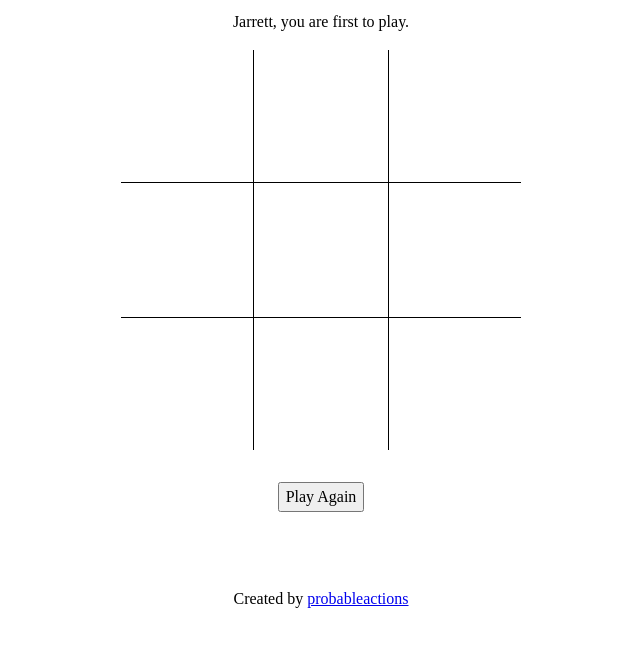
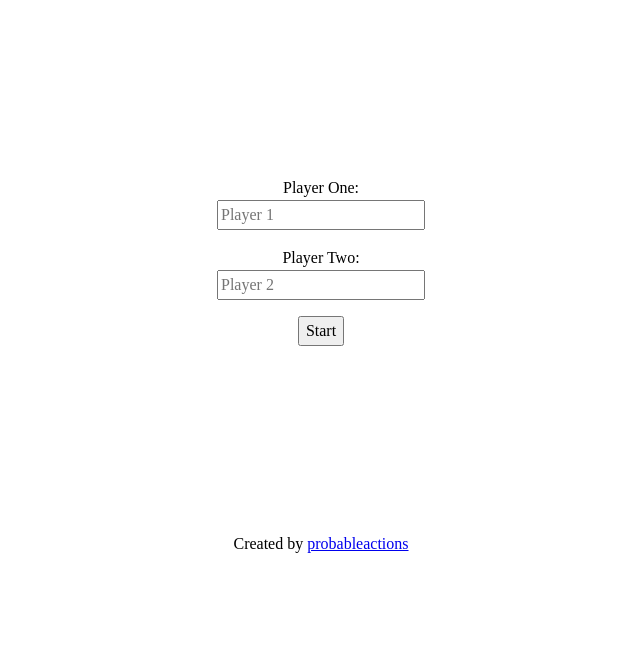
Before and after one commit to jlyon12/tic-tac-toe, a website: page index.html in a window 1280 px wide. Shown: the part 151-800 px from the top of the page, without its empty margins (319-959 px from the left). Drawn offline with Linux system fonts and the light colour scheme.

Commit message:
Add startGame screen
  Allow player names to be entered then generate game

```diff
--- a/index.html
+++ b/index.html
@@ -18,7 +18,18 @@
             <h1 class="title">Tic-Tac-Toe</h1>
         </header>
         <main class="main">
-            <section class="game">
+            <section class="initGame">
+                <div class="module" id="newGameModule">
+                    <form class="form" action="">
+                        <label for="playerOne" class="formControl">Player One:
+                            <input type="text" name="playerOne" id="playerOne" placeholder="Player 1"></label>
+                        <label for="playerTwo" class="formControl">Player Two:
+                            <input type="text" name="playerTwo" id="playerTwo" placeholder="Player 2"></label>
+                        <button type="submit" id="startGameBtn">Start</button>
+                    </form>
+                </div>
+            </section>
+            <section class="game hidden" id="game">
                 <p id="gameText"></p>
                 <div id="gameBoard" class="gameBoard">
                     <div class="cell" id="0"></div>
@@ -31,10 +42,9 @@
                     <div class="cell" id="7"></div>
                     <div class="cell" id="8"></div>
                 </div>
-            </section>
-            <section class="gameControls">
                 <button class=" button" id="resetBtn">Play Again</button>
             </section>
+
 
         </main>
         <footer class="footer">
--- a/main.js
+++ b/main.js
@@ -1,8 +1,8 @@
 // Player Factory
 const Player = (name, marker) => ({ name, marker });
 
-const playerA = Player("Jarrett", "X");
-const playerB = Player("Ben", "O");
+let playerA = Player("Player 1", "X");
+let playerB = Player("Player 2", "O");
 
 // gameBoard Object
 const gameBoard = (() => {
@@ -108,6 +108,11 @@ const gameLogic = (() => {
 
 // Update DOM using gameLogic
 const displayController = (() => {
+	const $playerOneName = document.getElementById("playerOne");
+	const $playerTwoName = document.getElementById("playerTwo");
+	const $startGameBtn = document.getElementById("startGameBtn");
+	const $newGameModule = document.getElementById("newGameModule");
+	const $game = document.getElementById("game");
 	const $cells = document.querySelectorAll(".cell");
 	const $gameText = document.querySelector("#gameText");
 	const $resetBtn = document.getElementById("resetBtn");
@@ -126,7 +131,7 @@ const displayController = (() => {
 			$gameText.textContent = gameLogic.getResult();
 		}
 	};
-	updateGameText();
+
 	$cells.forEach((cell) => {
 		cell.addEventListener("click", (e) => {
 			const clickedCell = e.target.id;
@@ -135,7 +140,18 @@ const displayController = (() => {
 			cell.textContent = gameLogic.board[clickedCell];
 		});
 	});
-
+	$startGameBtn.addEventListener("click", (e) => {
+		e.preventDefault();
+		$newGameModule.classList.add("hidden");
+		$game.classList.remove("hidden");
+		playerA = Player($playerOneName.value, "X");
+		playerB = Player($playerTwoName.value, "O");
+		gameLogic.newGame();
+		updateGameText();
+		$cells.forEach((cell) => {
+			cell.textContent = "";
+		});
+	});
 	$resetBtn.onclick = () => {
 		gameLogic.newGame();
 		updateGameText();
--- a/style.css
+++ b/style.css
@@ -14,6 +14,32 @@
     justify-content: space-between;
     align-items: center;
     gap: 2rem;
+}
+
+/* .module {
+    border: 1px solid red;
+    display: flex;
+    justify-content: center;
+    align-items: center;
+    ;
+    height: 100vh;
+    ;
+} */
+
+.form {
+    display: flex;
+    flex-direction: column;
+    align-items: center;
+    justify-content: center;
+    gap: 1rem;
+
+}
+
+.formControl {
+    display: flex;
+    flex-direction: column;
+    align-items: center;
+    justify-content: center;
 }
 
 .game {
@@ -65,3 +91,8 @@
 .cell:nth-of-type(9) {
     border-left: 1px solid black;
 }
+
+.hidden {
+    display: none;
+
+}
```
